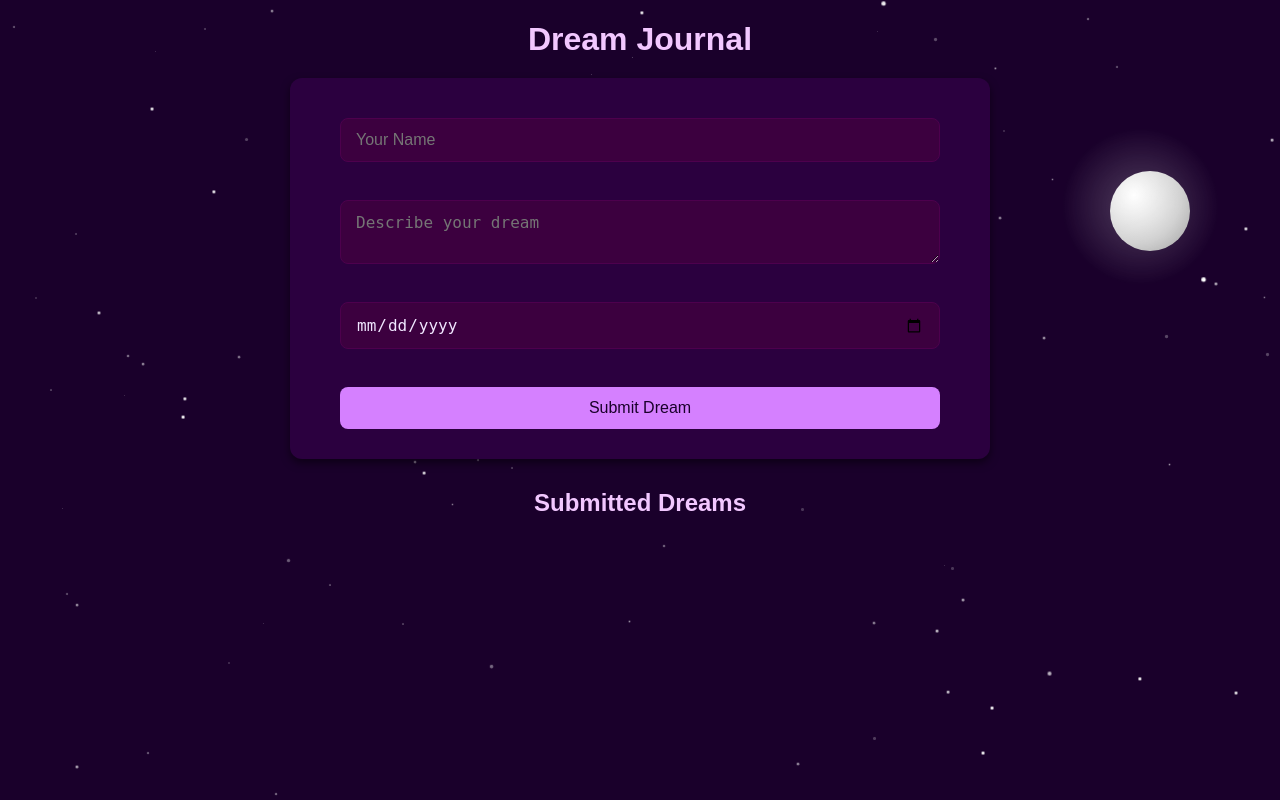
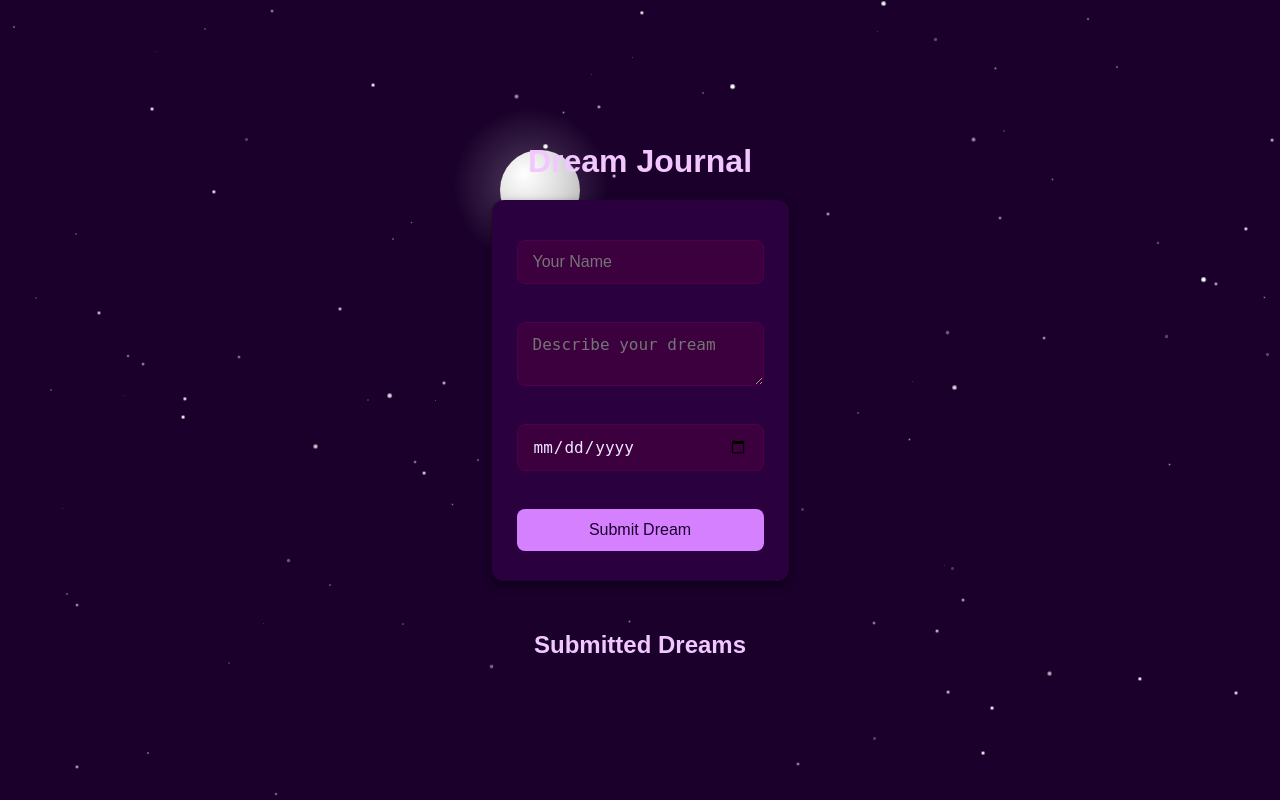
Before and after one commit to NiccoloSicilian/DreamDiary, a Flask app: page / in a window 1280 px wide. Run offline with Flask 3, Linux system fonts and the light colour scheme; data that the repository does not hold is empty; some libraries are stand-ins or nearby versions.

Commit message:
Update style.css

```diff
--- a/static/style.css
+++ b/static/style.css
@@ -1,11 +1,16 @@
 /* General body styling */
+
 body {
     font-family: Arial, sans-serif;
-    max-width: 700px;
-    margin: 20px auto;
-    background: #1a002b;    /* Dark violet / almost black */
-    color: #e0d7f5;         /* Light text for contrast */
-    position: relative;      /* Needed for stars/moon positioning */
+    margin: 0;                     /* remove top/bottom margin */
+    min-height: 100vh;              /* full viewport height */
+    display: flex;                  /* enable flexbox */
+    flex-direction: column;         /* stack content vertically */
+    justify-content: center;        /* vertical centering */
+    align-items: center;            /* horizontal centering */
+    background: #1a002b;            /* Dark violet / almost black */
+    color: #e0d7f5;                 /* Light text for contrast */
+    position: relative;             /* Needed for stars/moon positioning */
     overflow-x: hidden;
 }
 /* Stars container */
@@ -23,7 +28,7 @@ body {
 #moon {
     position: absolute;
     top: -100px;
-    right: -200px;  /* near the right edge */
+    right: 700px;  /* near the right edge */
     width: 80px;
     height: 80px;
     background: radial-gradient(circle at 30% 30%, #fff, #ccc 60%, #999);
```
